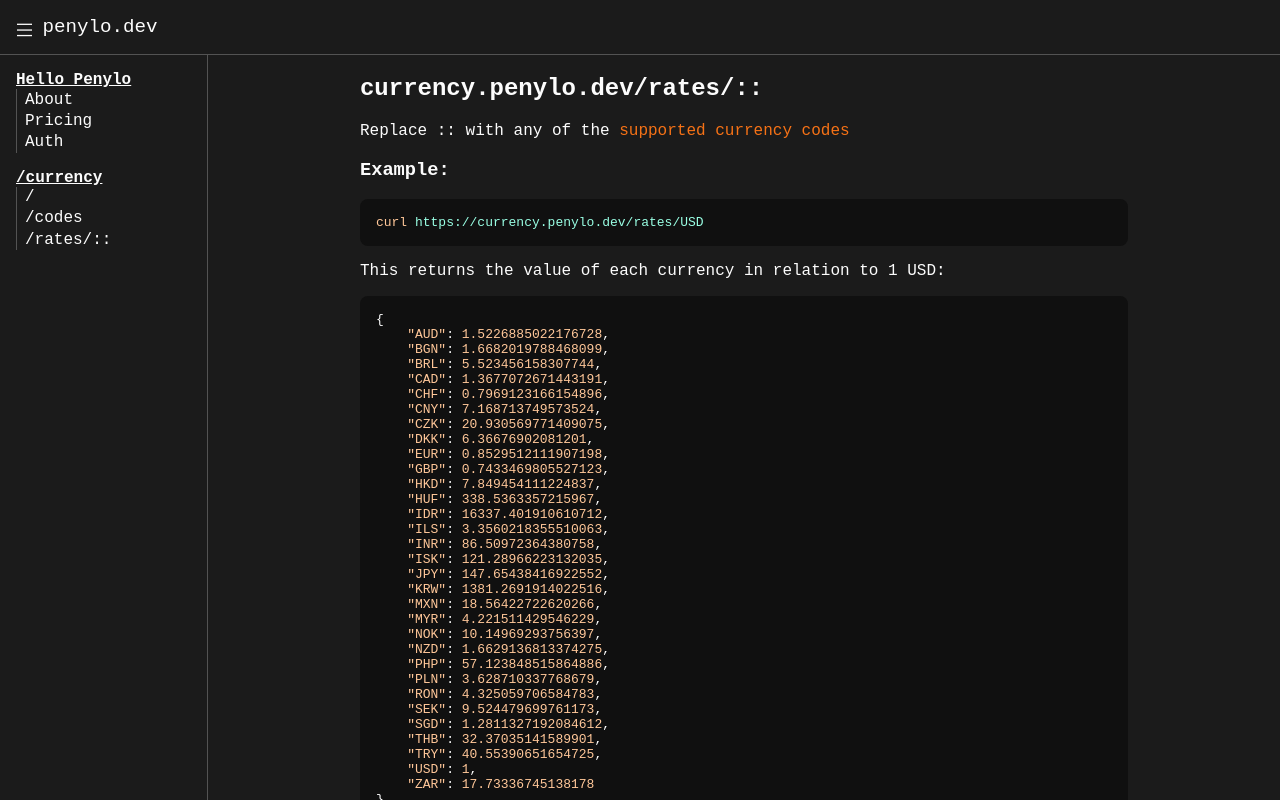
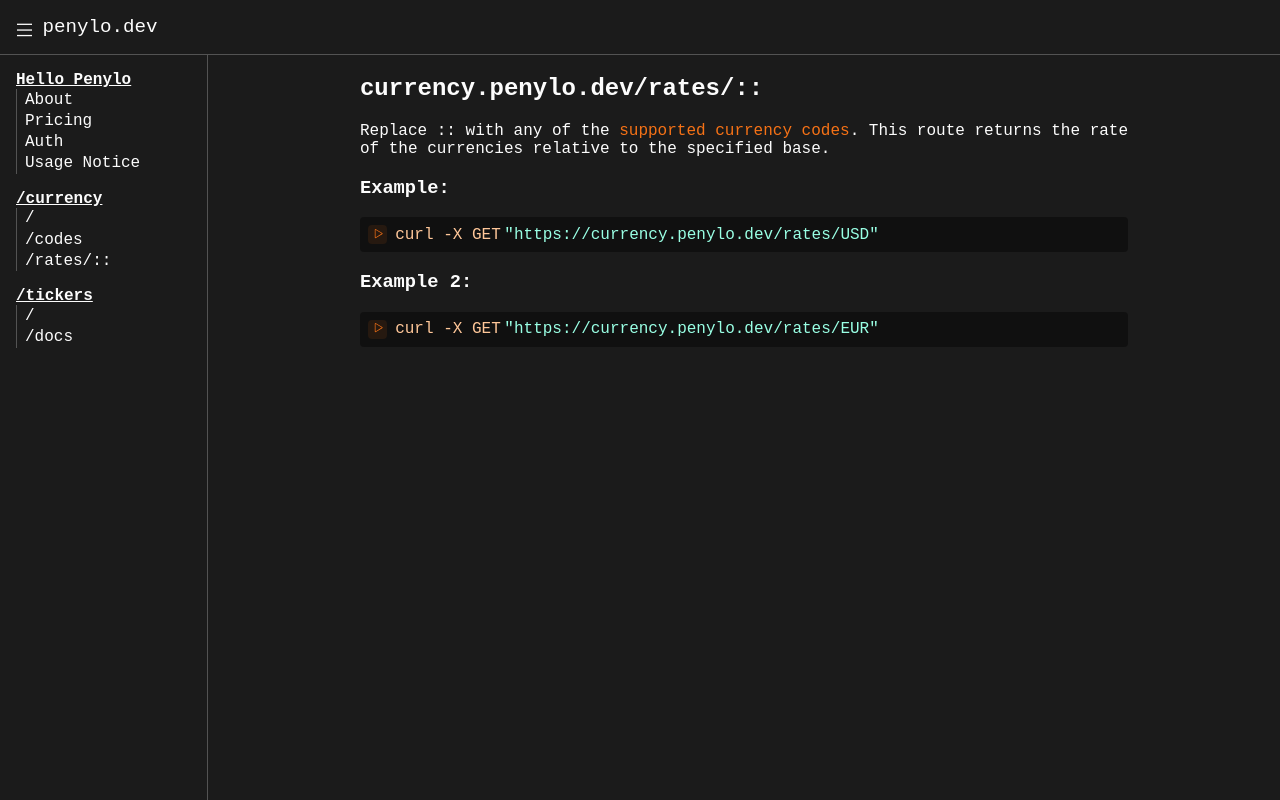
Before and after one commit to CoasterFan5/penylo.dev, a SvelteKit app: page /currency/rates in a window 1280 px wide. Built offline with nearby package versions, Linux system fonts and the light colour scheme.

Commit message:
Add tickers docs, update examples, add usage notice

```diff
--- a/src/lib/components/CodeBlock.svelte
+++ b/src/lib/components/CodeBlock.svelte
@@ -31,8 +31,6 @@
 
 <style lang="scss">
 	:global(.codeBlockWrap > pre) {
-		border-radius: 0.5rem;
-		padding: 1rem;
 		overflow-x: auto;
 	}
 </style>
--- /dev/null
+++ b/src/lib/components/PlayIcon.svelte
@@ -0,0 +1,10 @@
+<svg
+	xmlns="http://www.w3.org/2000/svg"
+	width="100%"
+	height="100%"
+	fill="currentColor"
+	viewBox="0 0 256 256"
+	><path
+		d="M232.4,114.49,88.32,26.35a16,16,0,0,0-16.2-.3A15.86,15.86,0,0,0,64,39.87V216.13A15.94,15.94,0,0,0,80,232a16.07,16.07,0,0,0,8.36-2.35L232.4,141.51a15.81,15.81,0,0,0,0-27ZM80,215.94V40l143.83,88Z"
+	></path></svg
+>
--- /dev/null
+++ b/src/lib/components/TryQuery.svelte
@@ -0,0 +1,118 @@
+<script lang="ts">
+	import CodeBlock from './CodeBlock.svelte';
+	import PlayIcon from './PlayIcon.svelte';
+
+	const {
+		responseType,
+		route
+	}: {
+		responseType: 'GET';
+		route: string;
+	} = $props();
+
+	let showingResponse = $state(false);
+
+	const getResponse = async () => {
+		const res = await fetch(route, {});
+		return await res.json();
+	};
+</script>
+
+<div class="wrap">
+	<span class="top">
+		<button class="play" onclick={() => (showingResponse = !showingResponse)}
+			><span class:showing={showingResponse} class="iconSpan"><PlayIcon /></span></button
+		>
+		<span class="curlCommand">curl -X {responseType} </span>
+		&MediumSpace;
+		<span class="route">"{route}"</span>
+	</span>
+
+	<div class="res" class:showing={showingResponse}>
+		{#if showingResponse}
+			<hr />
+			{#await getResponse() then res}
+				<CodeBlock code={JSON.stringify(res, null, 4)} language="json" />
+			{/await}
+		{/if}
+	</div>
+</div>
+
+<style lang="scss">
+	.wrap {
+		background: #101010;
+		padding: 0.5rem;
+		border-radius: 0.25rem;
+		display: flex;
+		flex-direction: column;
+	}
+
+	.top {
+		display: flex;
+		flex-direction: row;
+		align-items: center;
+	}
+
+	hr {
+		opacity: 0.1;
+		width: 100%;
+	}
+
+	button {
+		all: unset;
+		color: var(--text);
+		display: flex;
+		align-items: center;
+		justify-content: center;
+		aspect-ratio: 1/1;
+		height: 2ch;
+		border-radius: 0.25rem;
+		margin-right: 0.5rem;
+		padding: 0.25rem;
+		color: var(--primary);
+		background: var(--primary-10);
+		box-sizing: border-box;
+		cursor: pointer;
+
+		&:hover {
+			color: var(--text);
+			background: var(--primary);
+		}
+	}
+
+	.curlCommand {
+		color: #ffc799;
+	}
+
+	.route {
+		color: #99ffe4;
+	}
+
+	.res {
+		height: 0;
+		overflow-y: auto;
+		transition: height 0.25s cubic-bezier(0.455, 0.03, 0.515, 0.955);
+
+		&.showing {
+			height: 20rem;
+		}
+	}
+
+	.iconSpan {
+		rotate: 0;
+		transition: rotate 0.25s cubic-bezier(0.455, 0.03, 0.515, 0.955);
+	}
+
+	.iconSpan.showing {
+		rotate: -90deg;
+	}
+
+	@keyframes resAnimation {
+		0% {
+			height: 0;
+		}
+		100% {
+			height: 20rem;
+		}
+	}
+</style>
--- a/src/routes/(docs)/Sidebar.svelte
+++ b/src/routes/(docs)/Sidebar.svelte
@@ -20,6 +20,7 @@
 		<a class="pageLink" href="/">About</a>
 		<a class="pageLink" href="/pricing">Pricing</a>
 		<a class="pageLink" href="/auth">Auth</a>
+		<a class="pageLink" href="/usage">Usage Notice</a>
 	</div>
 
 	<div class="section">
@@ -27,6 +28,12 @@
 		<a class="pageLink" href="/currency">/</a>
 		<a class="pageLink" href="/currency/codes">/codes</a>
 		<a class="pageLink" href="/currency/rates">/rates/::</a>
+	</div>
+
+	<div class="section">
+		<span class="sectionHead">/tickers</span>
+		<a class="pageLink" href="/tickers">/</a>
+		<a class="pageLink" href="/tickers/docs">/docs</a>
 	</div>
 </div>
 
--- a/src/routes/(docs)/currency/rates/+page.svelte
+++ b/src/routes/(docs)/currency/rates/+page.svelte
@@ -1,13 +1,16 @@
 <script>
-	import CodeBlock from '$lib/components/CodeBlock.svelte';
 	import Link from '$lib/components/Link.svelte';
-	import { jsonResponse } from './jsonResponse';
+	import TryQuery from '$lib/components/TryQuery.svelte';
 </script>
 
 <h2>currency.penylo.dev/rates/::</h2>
-<p>Replace :: with any of the <Link href="/currency/codes/">supported currency codes</Link></p>
+<p>
+	Replace :: with any of the <Link href="/currency/codes/">supported currency codes</Link>. This
+	route returns the rate of the currencies relative to the specified base.
+</p>
 
 <h3>Example:</h3>
-<CodeBlock language="bash" code="curl https://currency.penylo.dev/rates/USD"></CodeBlock>
-<p>This returns the value of each currency in relation to 1 USD:</p>
-<CodeBlock language="json" code={JSON.stringify(jsonResponse, null, 4)}></CodeBlock>
+<TryQuery responseType="GET" route="https://currency.penylo.dev/rates/USD" />
+
+<h3>Example 2:</h3>
+<TryQuery responseType="GET" route="https://currency.penylo.dev/rates/EUR" />
```
Also changed, not shown: src/routes/(docs)/currency/codes/+page.svelte (+2 -16 lines), src/routes/(docs)/tickers/+page.svelte (added, +9 -0 lines), src/routes/(docs)/tickers/docs/+page.svelte (added, +25 -0 lines), src/routes/(docs)/usage/+page.svelte (added, +41 -0 lines).
